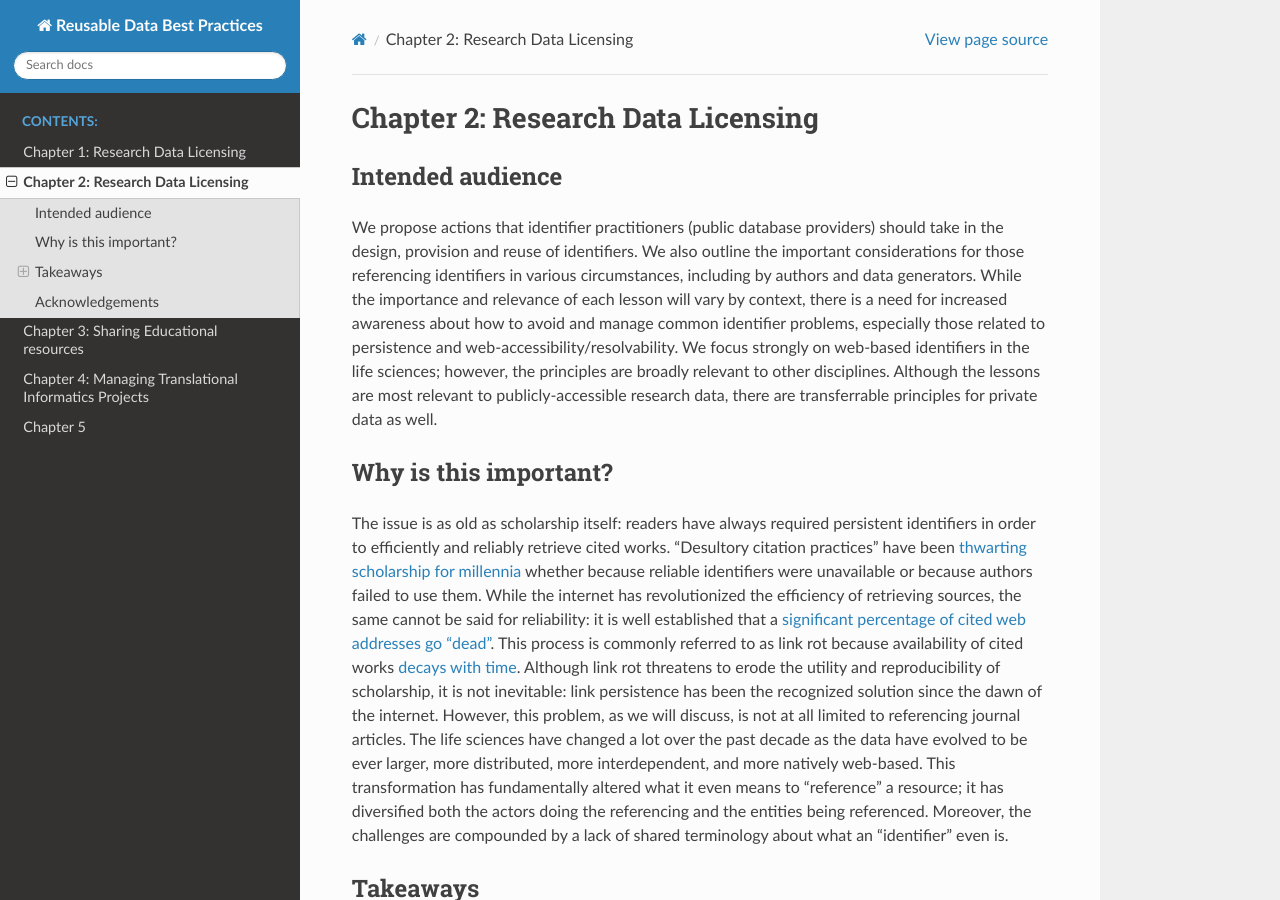
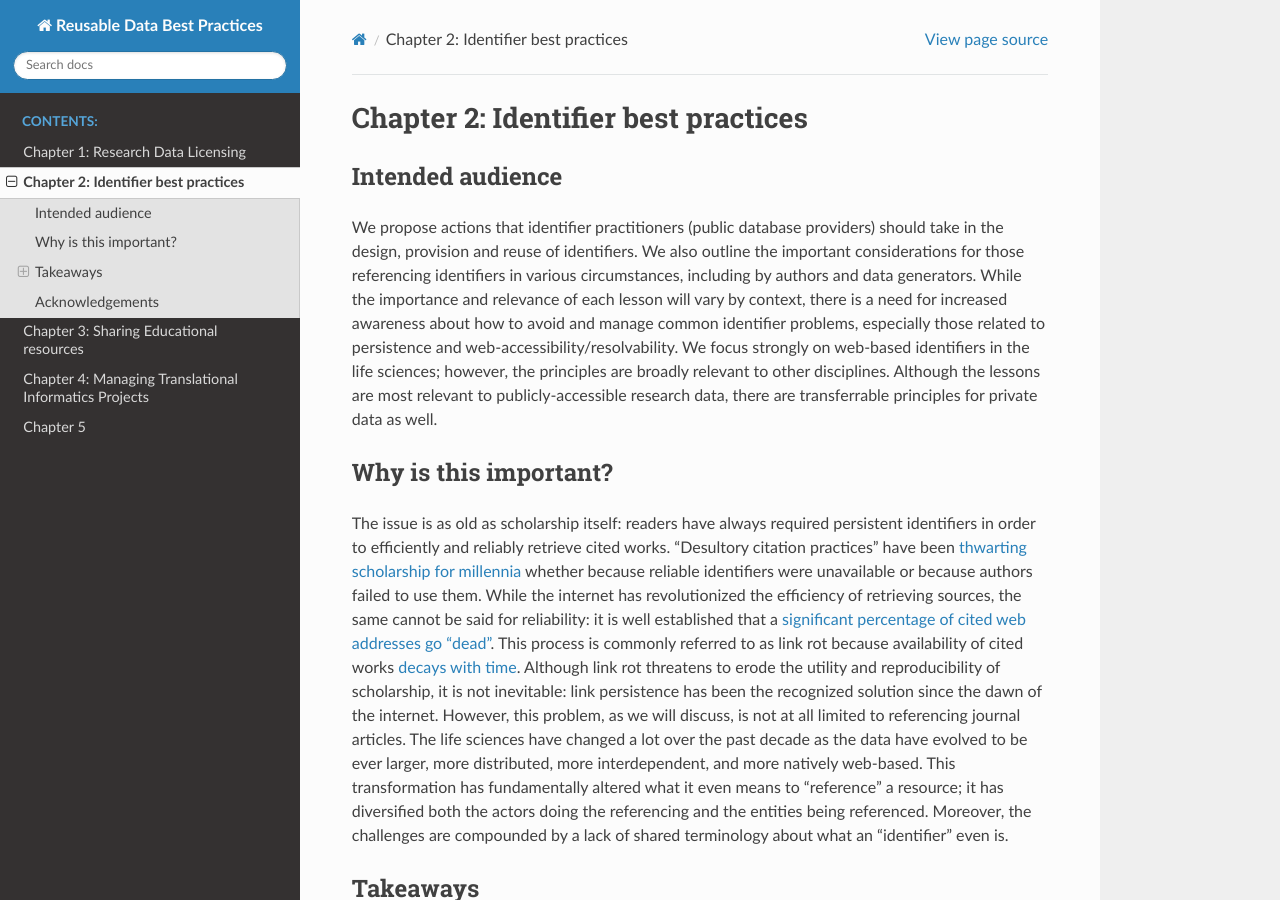
Before and after one commit to data2health/informatics-playbook, a Sphinx documentation site: the page built from docs/chapters/chapter_2.md, in a window 1280 px wide and 900 px high. Built offline with Sphinx 7.4.7 and the Read the Docs theme 2.0.0, drawn with Linux system fonts in a browser that asks for light colours.

Commit message:
Update chapter_2.md

```diff
--- a/docs/chapters/chapter_2.md
+++ b/docs/chapters/chapter_2.md
@@ -1,4 +1,4 @@
-# Chapter 2: Research Data Licensing
+# Chapter 2: Identifier best practices
 
 ## Intended audience
 
```
